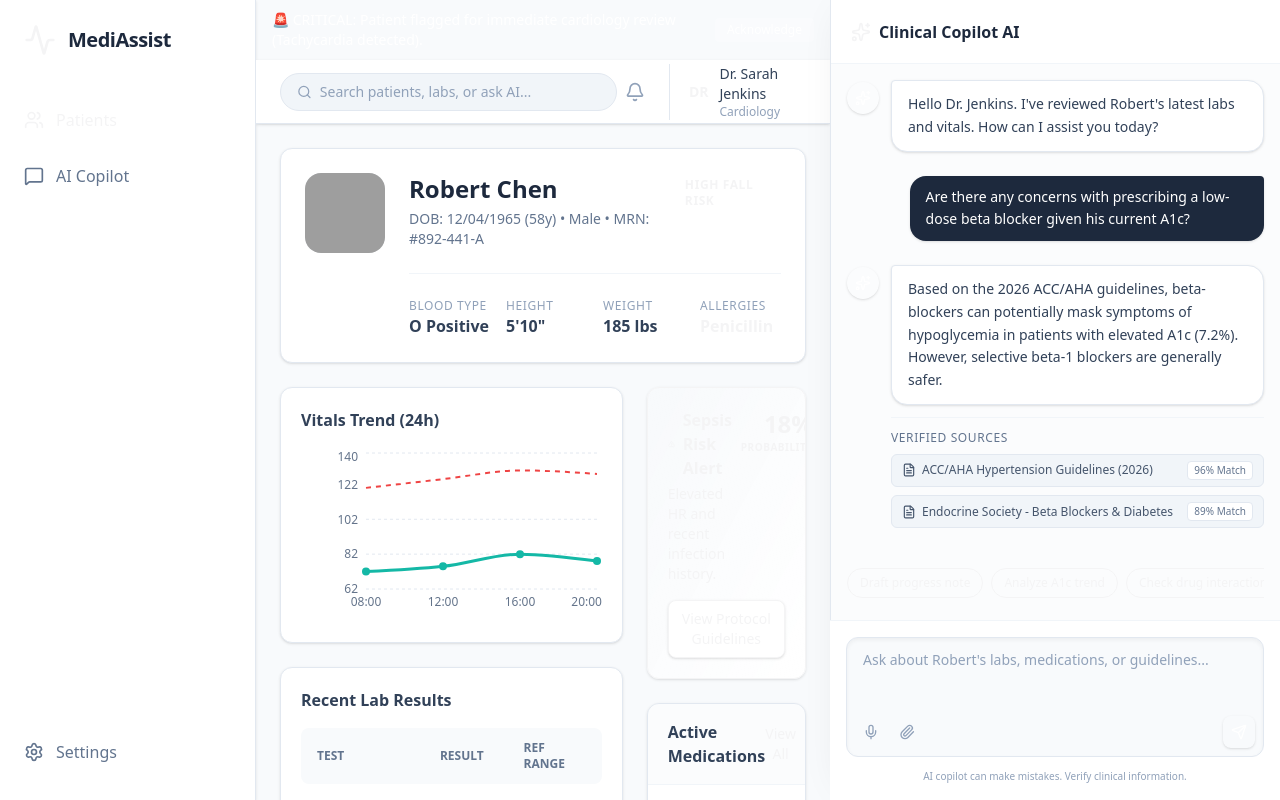
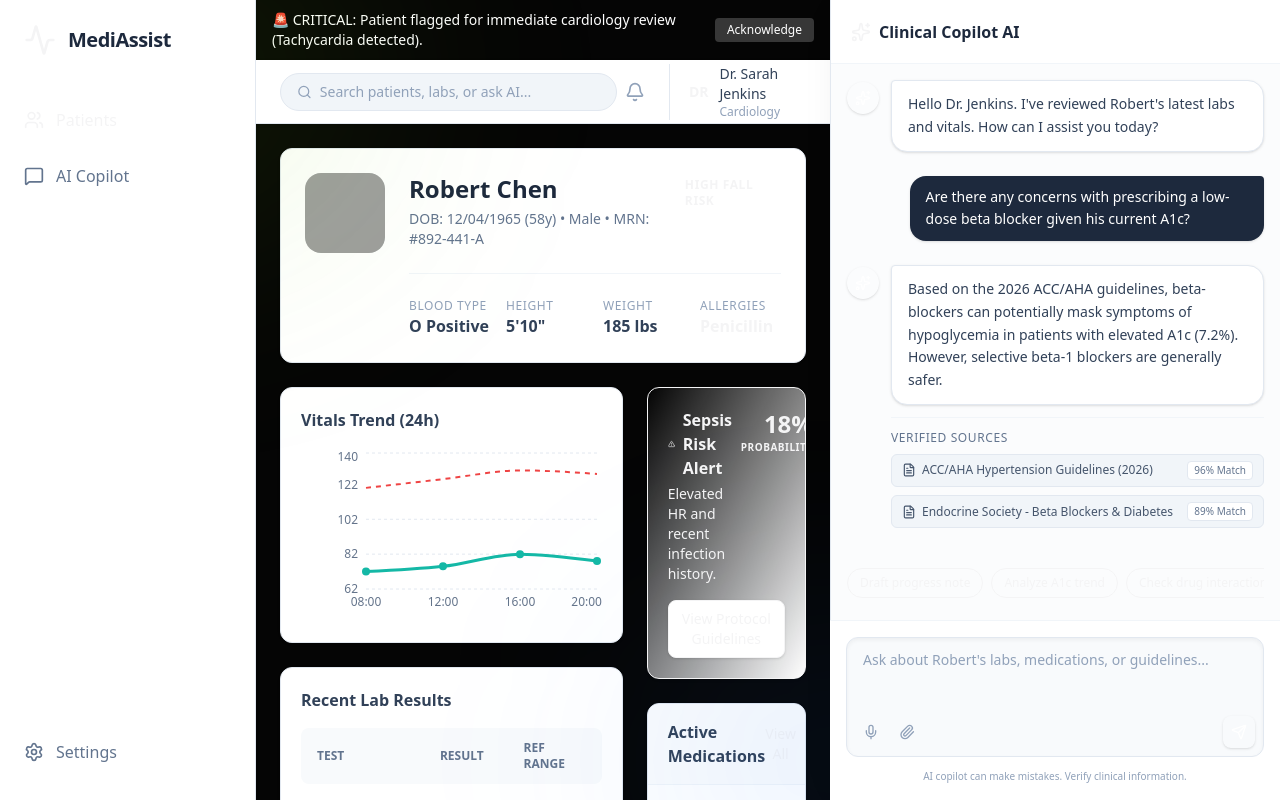
Before and after one commit to Aschio12/medi-assist-ai, a Next.js app in the folder apps/web/: page / in a window 1280 px wide. Built offline with nearby package versions, Linux system fonts and the light colour scheme; grey boxes are pictures that could not be loaded.

Commit message:
Revamp (3/11): Redesign DashboardLayout with ambient dark glows and glass background

```diff
--- a/apps/web/src/components/layout/DashboardLayout.tsx
+++ b/apps/web/src/components/layout/DashboardLayout.tsx
@@ -1,7 +1,11 @@
 import React from 'react';
 export function DashboardLayout({ children }: { children: React.ReactNode }) {
   return (
-    <div className="flex h-screen bg-slate-50 overflow-hidden">
+    <div className="flex h-screen bg-[#050505] overflow-hidden relative selection:bg-neon-500/30">
+      {/* Background ambient glows */}
+      <div className="absolute top-[-10%] left-[-10%] w-[40%] h-[40%] rounded-full bg-neon-500/10 blur-[120px] pointer-events-none"></div>
+      <div className="absolute bottom-[-10%] right-[20%] w-[30%] h-[30%] rounded-full bg-blue-500/10 blur-[120px] pointer-events-none"></div>
+
       {children}
     </div>
   );
```
